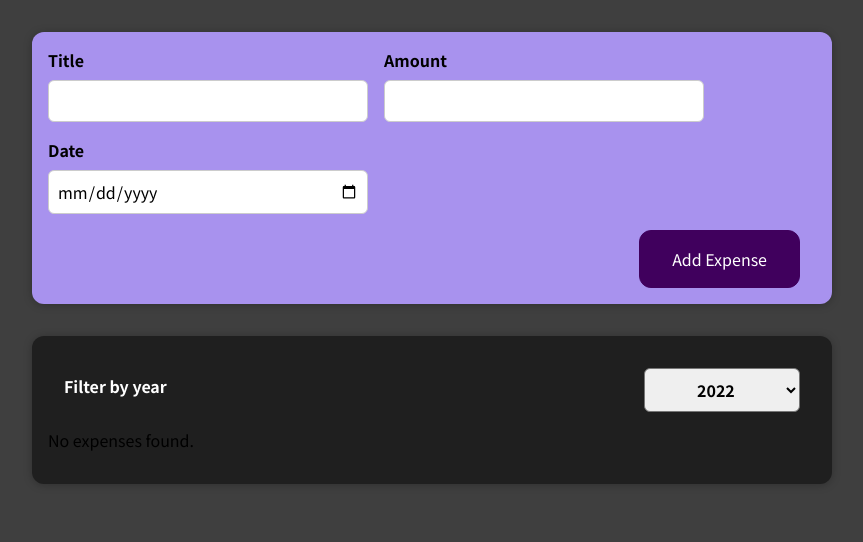
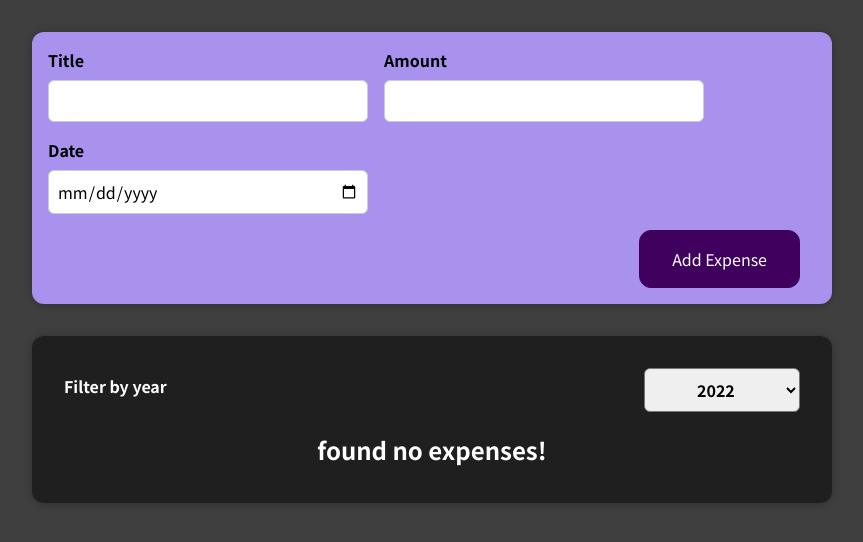
Before and after one commit to cloeffle/expense-tracker, a React (Create React App) app: page / in a window 1280 px wide. Shown: the top 542 px of the page, without its empty margins (208-1071 px from the left). Built offline with nearby package versions, Linux system fonts and the light colour scheme.

Commit message:
restructure Expense.js

```diff
--- a/src/components/Expenses/ExpenseItem.js
+++ b/src/components/Expenses/ExpenseItem.js
@@ -5,6 +5,7 @@
 
 const ExpenseItem = (props) => {
   return (
+    <li>
       <Card className='expense-item'>
         <ExpenseDate date={props.date} />
 
@@ -13,6 +14,7 @@
           <div className='expense-item__price'>${props.amount}</div>
         </div>
       </Card>
+    </li>
   );
 };
 
--- a/src/components/Expenses/Expenses.js
+++ b/src/components/Expenses/Expenses.js
@@ -1,8 +1,8 @@
 import React, { useState } from 'react';
-import ExpenseItem from './ExpenseItem';
 import './Expenses.css';
 import Card from '../UI/Card';
 import ExpensesFilter from './ExpensesFilter';
+import ExpensesList from './ExpensesList';
 
 const Expenses = (props) => {
   const [filteredYear, setFilteredYear] = useState('2022');
@@ -16,19 +16,6 @@
     return expense.date.getFullYear().toString() === filteredYear;
   });
 
-  let expensesContent = <p>No expenses found.</p>;
-
-  if (filteredExpenses.length > 0) {
-    expensesContent = filteredExpenses.map((expense) => (
-      <ExpenseItem
-        key={expense.id}
-        title={expense.title}
-        amount={expense.amount}
-        date={expense.date}
-      />
-    ));
-  }
-
   return (
     <div>
       <Card className='expenses'>
@@ -36,7 +23,7 @@
           selected={filteredYear}
           onChangeFilter={filterChangeHandler}
         />
-        {expensesContent}
+        <ExpensesList items={filteredExpenses} />
       </Card>
     </div>
   );
--- /dev/null
+++ b/src/components/Expenses/ExpensesList.css
@@ -0,0 +1,9 @@
+.expenses-list {
+  list-style: none;
+  padding: 0;
+}
+
+.expenses-list__fallback {
+  color: white;
+  text-align: center;
+}
--- /dev/null
+++ b/src/components/Expenses/ExpensesList.js
@@ -0,0 +1,24 @@
+import React from 'react';
+import ExpenseItem from './ExpenseItem';
+import './ExpensesList.css';
+
+const ExpensesList = (props) => {
+  if (props.items.length === 0) {
+    return <h2 className='expenses-list__fallback'>found no expenses!</h2>;
+  }
+
+  return (
+    <ul className='expenses-list'>
+      {props.items.map((expense) => (
+        <ExpenseItem
+          key={expense.id}
+          title={expense.title}
+          amount={expense.amount}
+          date={expense.date}
+        />
+      ))}
+    </ul>
+  );
+};
+
+export default ExpensesList;
```
Also changed, not shown: 1 other file (tests, documents, lock files or other folders). Lines whose indentation alone changed are shown as unchanged.
